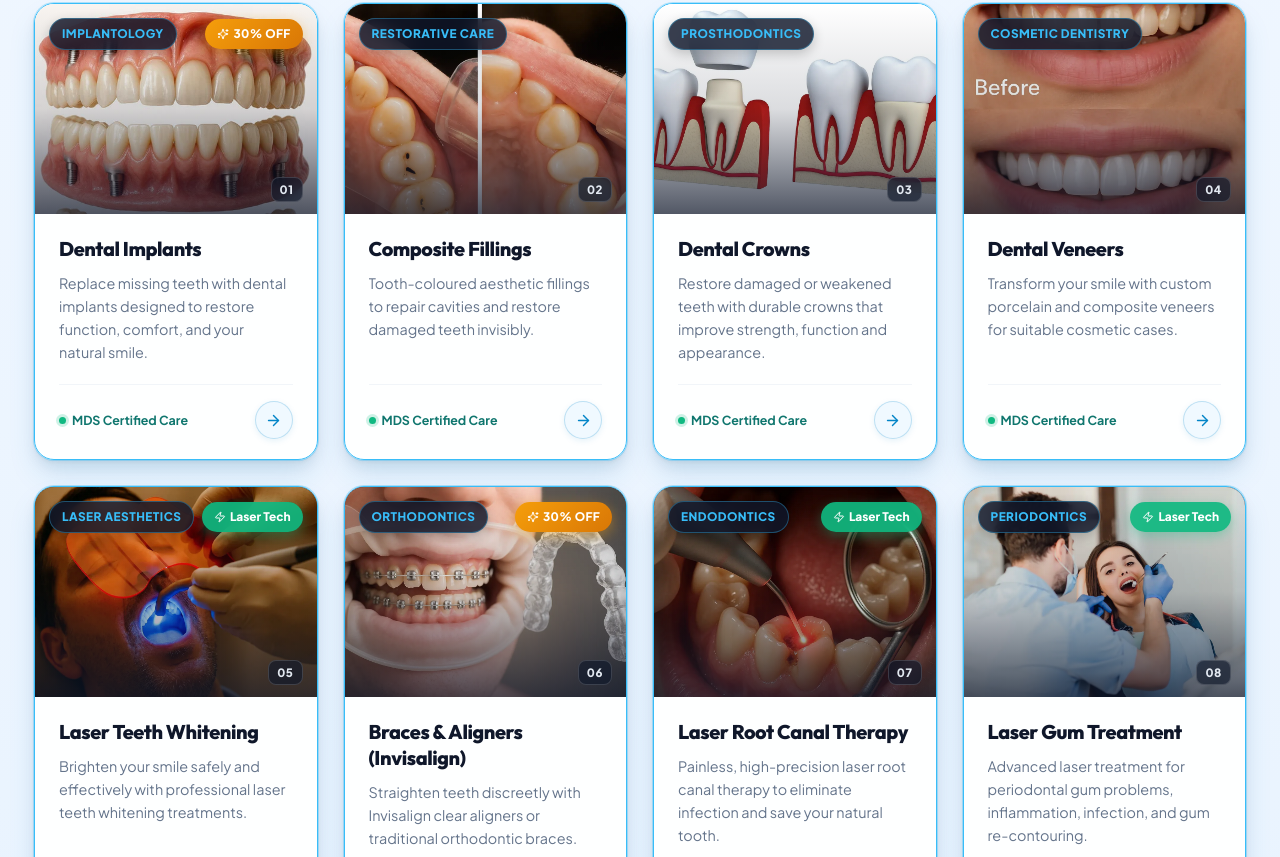
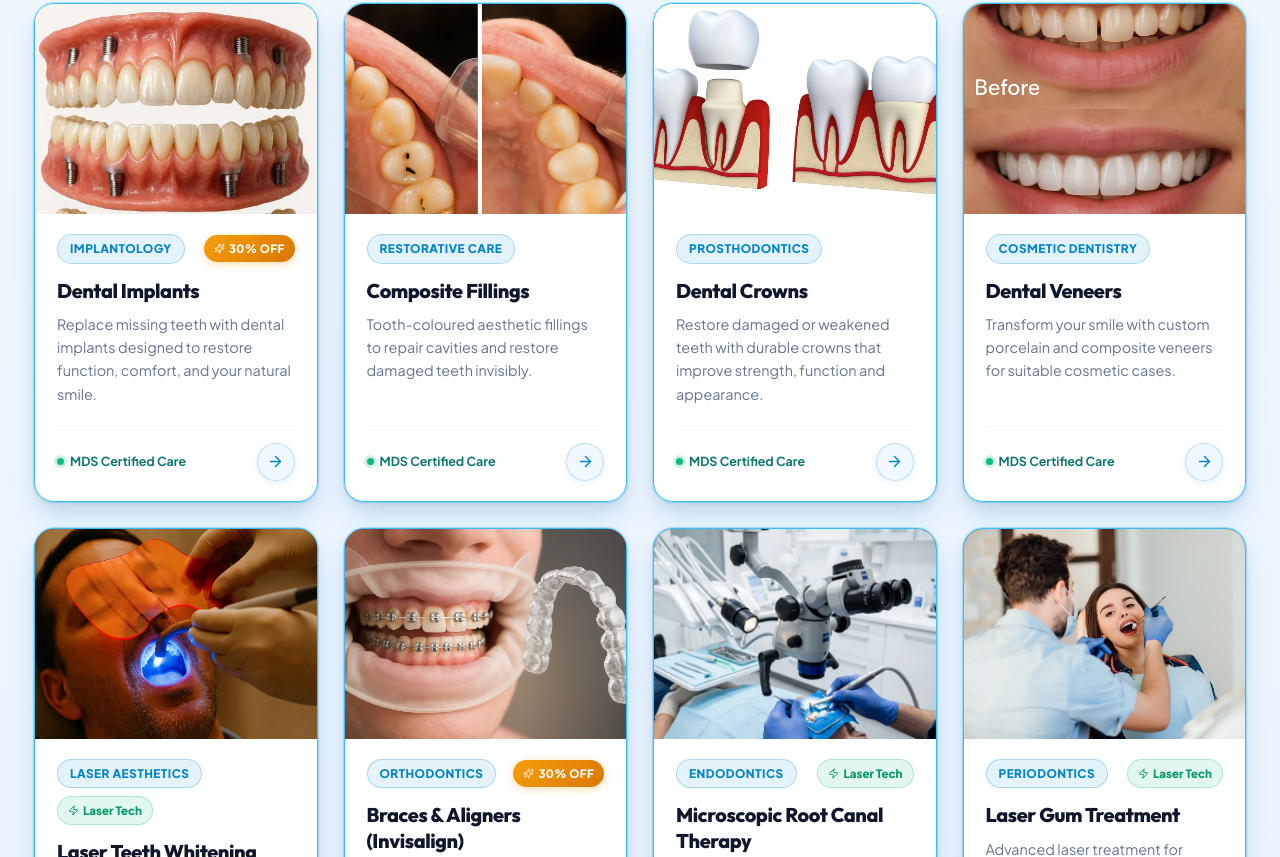
Before and after one commit to syedsujafali/simplysmiliez, a Next.js app: page /all-services in a window 1280 px wide. Shown: the part 783-1640 px from the top of the page. Built offline with nearby package versions, Linux system fonts and the light colour scheme.

Commit message:
feat: add components, static assets, and data files for clinic website

```diff
--- a/src/components/Footer.tsx
+++ b/src/components/Footer.tsx
@@ -34,7 +34,7 @@ export default function Footer() {
 
   const services = [
     { title: 'Invisalign & Clear Aligners', href: '/braces' },
-    { title: 'Laser Root Canal Therapy', href: '/laserroot' },
+    { title: 'Microscopic Root Canal Therapy', href: '/laserroot' },
     { title: 'Pediatric Dentistry', href: '/pediatary' },
     { title: 'Dental Implants', href: '/dentalimplant' },
     { title: 'Dental Veneers', href: '/dental-veneers-hyderabad' },
@@ -109,7 +109,7 @@ export default function Footer() {
 
               <div style={{ display: 'flex', gap: '10px', flexWrap: 'wrap' }}>
                 <a
-                  href={`tel:${clinicInfo.phones?.[0]?.value || '+919603338904'}`}
+                  href={`tel:${clinicInfo.phones?.[0]?.value || '+917799376656'}`}
                   className="btn btn-primary btn-sm"
                   style={{
                     padding: '8px 16px',
@@ -237,12 +237,12 @@ export default function Footer() {
                       Phone Numbers:
                     </strong>
                     <div style={{ display: 'flex', flexWrap: 'wrap', alignItems: 'center', gap: '6px' }}>
-                      <a href={`tel:${clinicInfo.phones?.[0]?.value || '+919603338904'}`} style={{ color: '#38bdf8', fontWeight: '700', whiteSpace: 'nowrap' }}>
-                        {clinicInfo.phones?.[0]?.display || '96033 38904'}
+                      <a href={`tel:${clinicInfo.phones?.[0]?.value || '+917799376656'}`} style={{ color: '#38bdf8', fontWeight: '700', whiteSpace: 'nowrap' }}>
+                        {clinicInfo.phones?.[0]?.display || '77993 76656'}
                       </a>
                       <span style={{ color: '#64748b' }}>•</span>
-                      <a href={`tel:${clinicInfo.phones?.[1]?.value || '+917799376656'}`} style={{ color: '#38bdf8', fontWeight: '700', whiteSpace: 'nowrap' }}>
-                        {clinicInfo.phones?.[1]?.display || '77993 76656'}
+                      <a href={`tel:${clinicInfo.phones?.[1]?.value || '+919603338904'}`} style={{ color: '#38bdf8', fontWeight: '700', whiteSpace: 'nowrap' }}>
+                        {clinicInfo.phones?.[1]?.display || '96033 38904'}
                       </a>
                     </div>
                   </div>
@@ -616,12 +616,12 @@ export default function Footer() {
               <div style={{ display: 'flex', alignItems: 'center', gap: '8px', marginTop: '4px' }}>
                 <Phone size={15} style={{ color: '#38bdf8', flexShrink: 0 }} />
                 <span>Call: </span>
-                <a href={`tel:${clinicInfo.phones?.[0]?.value || '+919603338904'}`} style={{ color: '#38bdf8', fontWeight: '700' }}>
-                  {clinicInfo.phones?.[0]?.display || '96033 38904'}
+                <a href={`tel:${clinicInfo.phones?.[0]?.value || '+917799376656'}`} style={{ color: '#38bdf8', fontWeight: '700' }}>
+                  {clinicInfo.phones?.[0]?.display || '77993 76656'}
                 </a>
                 <span>•</span>
-                <a href={`tel:${clinicInfo.phones?.[1]?.value || '+917799376656'}`} style={{ color: '#38bdf8', fontWeight: '700' }}>
-                  {clinicInfo.phones?.[1]?.display || '77993 76656'}
+                <a href={`tel:${clinicInfo.phones?.[1]?.value || '+919603338904'}`} style={{ color: '#38bdf8', fontWeight: '700' }}>
+                  {clinicInfo.phones?.[1]?.display || '96033 38904'}
                 </a>
               </div>
 
@@ -657,7 +657,7 @@ export default function Footer() {
               </a>
 
               <a
-                href={`tel:${clinicInfo.phones?.[0]?.value || '+919603338904'}`}
+                href={`tel:${clinicInfo.phones?.[0]?.value || '+917799376656'}`}
                 className="btn btn-primary"
                 style={{
                   width: '100%',
@@ -670,7 +670,7 @@ export default function Footer() {
                   textTransform: 'uppercase'
                 }}
               >
-                <Phone size={16} /> CALL NOW: {clinicInfo.phones?.[0]?.display || '96033 38904'}
+                <Phone size={16} /> CALL NOW: {clinicInfo.phones?.[0]?.display || '77993 76656'}
               </a>
             </div>
 
--- a/src/components/Navbar.tsx
+++ b/src/components/Navbar.tsx
@@ -42,7 +42,7 @@ export default function Navbar({ onOpenAppointment }: NavbarProps) {
   const specialitiesCol1 = [
     { title: 'Invisalign & Braces', href: '/braces', desc: 'Invisible aligners & orthodontic smile correction', badge: '30% Off' },
     { title: 'Dental Implants', href: '/dentalimplant', desc: 'Permanent titanium tooth replacement', badge: 'Popular' },
-    { title: 'Single-Sitting Laser RCT', href: '/laserroot', desc: 'Pain-free laser endodontics root canal' },
+    { title: 'Microscopic Root Canal Therapy', href: '/laserroot', desc: 'Precision surgical magnification root canal' },
     { title: 'Laser Teeth Whitening', href: '/laserteeth', desc: 'Instant 1-hour clinic smile brightening' },
     { title: 'Pediatric Dentistry', href: '/pediatary', desc: 'Specialized gentle dental care for kids' }
   ];
--- a/src/components/ServiceCard.tsx
+++ b/src/components/ServiceCard.tsx
@@ -1,6 +1,6 @@
 'use client';
 import Link from 'next/link';
-import { ArrowRight, Sparkles, ShieldCheck, Zap } from 'lucide-react';
+import { ArrowRight, Sparkles, Zap } from 'lucide-react';
 
 export default function ServiceCard({ service, index = 0 }) {
   const isSpecialOffer = service.slug === 'braces' || service.slug === 'dentalimplant';
@@ -21,8 +21,6 @@ export default function ServiceCard({ service, index = 0 }) {
     return 'Speciality Care';
   };
 
-  const formattedNumber = index < 9 ? `0${index + 1}` : `${index + 1}`;
-
   return (
     <Link
       href={`/${service.slug}`}
@@ -34,102 +32,74 @@ export default function ServiceCard({ service, index = 0 }) {
         cursor: 'pointer'
       }}
     >
-      {/* Image Stage */}
+      {/* Image Stage: Pure & clean image with zero overlays */}
       <div className="service-img-wrap" style={{ display: 'block', position: 'relative' }}>
         <img
           src={service.image}
           alt={service.title}
         />
+      </div>
+
+      {/* Card Content Body */}
+      <div style={{ padding: '20px 22px 20px 22px', display: 'flex', flexDirection: 'column', flexGrow: 1 }}>
+        {/* Badges Bar (Rendered BELOW the image) */}
         <div style={{
-          position: 'absolute',
-          inset: 0,
-          background: 'linear-gradient(to top, rgba(15, 23, 42, 0.72) 0%, rgba(15, 23, 42, 0.15) 50%, transparent 100%)'
-        }} />
-
-        {/* Top Badges */}
-        <div style={{
-          position: 'absolute',
-          top: '14px',
-          left: '14px',
-          right: '14px',
           display: 'flex',
           alignItems: 'center',
           justifyContent: 'space-between',
-          zIndex: 10,
-          pointerEvents: 'none'
+          gap: '8px',
+          marginBottom: '14px',
+          flexWrap: 'wrap'
         }}>
           <span style={{
-            backgroundColor: 'rgba(15, 23, 42, 0.82)',
-            color: '#38bdf8',
-            padding: '5px 12px',
+            backgroundColor: 'rgba(2, 132, 199, 0.1)',
+            color: '#0284c7',
+            padding: '4px 12px',
             borderRadius: '9999px',
             fontSize: '0.74rem',
             fontWeight: '800',
             letterSpacing: '0.04em',
             textTransform: 'uppercase',
-            backdropFilter: 'blur(10px)',
-            border: '1px solid rgba(56, 189, 248, 0.35)',
-            boxShadow: '0 4px 12px rgba(0,0,0,0.2)'
+            border: '1px solid rgba(2, 132, 199, 0.25)'
           }}>
             {getCategory()}
           </span>
 
+            {/* Special Highlight Badges (if any) */}
             {isSpecialOffer ? (
               <span style={{
                 background: 'linear-gradient(135deg, #f59e0b 0%, #d97706 100%)',
                 color: '#ffffff',
-              padding: '5px 12px',
+                padding: '4px 10px',
                 borderRadius: '9999px',
-              fontSize: '0.74rem',
+                fontSize: '0.72rem',
                 fontWeight: '800',
                 letterSpacing: '0.03em',
-              boxShadow: '0 4px 14px rgba(245, 158, 11, 0.45)',
-              display: 'flex',
+                boxShadow: '0 2px 8px rgba(245, 158, 11, 0.35)',
+                display: 'inline-flex',
                 alignItems: 'center',
                 gap: '4px'
               }}>
-              <Sparkles size={12} /> 30% OFF
+                <Sparkles size={11} /> 30% OFF
               </span>
             ) : isLaser ? (
               <span style={{
-              background: 'rgba(16, 185, 129, 0.92)',
-              color: '#ffffff',
-              padding: '5px 12px',
+                backgroundColor: 'rgba(16, 185, 129, 0.12)',
+                color: '#059669',
+                padding: '4px 10px',
                 borderRadius: '9999px',
-              fontSize: '0.74rem',
+                fontSize: '0.72rem',
                 fontWeight: '800',
-              backdropFilter: 'blur(8px)',
-              display: 'flex',
+                display: 'inline-flex',
                 alignItems: 'center',
                 gap: '4px',
-              boxShadow: '0 4px 12px rgba(16, 185, 129, 0.35)'
+                border: '1px solid rgba(16, 185, 129, 0.25)'
               }}>
-              <Zap size={12} /> Laser Tech
+                <Zap size={11} /> Laser Tech
               </span>
             ) : null}
         </div>
 
-        {/* Index Tag on Bottom-Right of Image */}
-        <div style={{
-          position: 'absolute',
-          bottom: '12px',
-          right: '14px',
-          backgroundColor: 'rgba(15, 23, 42, 0.65)',
-          color: '#e2e8f0',
-          backdropFilter: 'blur(6px)',
-          border: '1px solid rgba(255, 255, 255, 0.15)',
-          borderRadius: '8px',
-          padding: '2px 8px',
-          fontSize: '0.72rem',
-          fontWeight: '800',
-          letterSpacing: '0.05em'
-        }}>
-          {formattedNumber}
-        </div>
-      </div>
-
-      {/* Card Content Body */}
-      <div style={{ padding: '22px 24px 20px 24px', display: 'flex', flexDirection: 'column', flexGrow: 1 }}>
         <h3 style={{
           fontSize: '1.24rem',
           fontWeight: '800',
--- a/src/components/ServicesModal.tsx
+++ b/src/components/ServicesModal.tsx
@@ -31,7 +31,7 @@ export default function ServicesModal({ isOpen, onClose }: ServicesModalProps) {
     { title: 'Dental Veneers', desc: 'Porcelain veneers for a perfect smile', href: '/dental-veneers-hyderabad' },
     { title: 'Braces & Invisalign', desc: 'Teeth straightening & clear aligners', href: '/braces' },
     { title: 'Laser Teeth Whitening', desc: 'Instant brightening & stain removal', href: '/laserteeth' },
-    { title: 'Laser Root Canal Therapy', desc: 'Painless & precision RCT treatment', href: '/laserroot' },
+    { title: 'Microscopic Root Canal Therapy', desc: 'Painless precision surgical magnification RCT', href: '/laserroot' },
     { title: 'Laser Gum Surgery', desc: 'Minimally invasive periodontal care', href: '/lasergum' },
     { title: 'Dental Implants', desc: 'Permanent natural tooth replacement', href: '/dentalimplant' },
     { title: 'Pediatric Dentistry', desc: 'Gentle dental care for kids', href: '/pediatary' },
--- a/src/components/TestimonialSlider.tsx
+++ b/src/components/TestimonialSlider.tsx
@@ -42,13 +42,13 @@ export default function TestimonialSlider() {
     setCurrentIndex((prev) => prev - 1);
   };
 
-  // Automatic scrolling every 3.6 seconds (pauses when user hovers to read)
+  // Automatic scrolling every 2.5 seconds (pauses when user hovers to read)
   useEffect(() => {
     if (isPaused) return;
 
     const timer = setInterval(() => {
       nextSlide();
-    }, 3600);
+    }, 2500);
 
     return () => clearInterval(timer);
   }, [isPaused, count]);
@@ -162,7 +162,7 @@ export default function TestimonialSlider() {
           onTransitionEnd={handleTransitionEnd}
           style={{
             transform: cardWidth > 0 ? `translateX(-${currentIndex * cardWidth}px)` : `translateX(-${currentIndex * 42}%)`,
-            transition: isAnimated ? 'transform 0.48s cubic-bezier(0.16, 1, 0.3, 1)' : 'none'
+            transition: isAnimated ? 'transform 0.35s cubic-bezier(0.25, 1, 0.5, 1)' : 'none'
           }}
         >
           {loopedItems.map((item, idx) => (
--- a/src/components/UnifiedHeader.tsx
+++ b/src/components/UnifiedHeader.tsx
@@ -98,7 +98,7 @@ export default function UnifiedHeader({ onOpenAppointment }: UnifiedHeaderProps)
   const specialitiesCol1 = [
     { title: 'Invisalign & Braces', href: '/braces', desc: 'Invisible aligners & orthodontic smile correction', badge: '30% Off' },
     { title: 'Dental Implants', href: '/dentalimplant', desc: 'Permanent titanium tooth replacement', badge: '30% Off' },
-    { title: 'Single-Sitting Laser RCT', href: '/laserroot', desc: 'Painless laser endodontics root canal' },
+    { title: 'Microscopic Root Canal Therapy', href: '/laserroot', desc: 'Painless precision surgical magnification RCT' },
     { title: 'Laser Teeth Whitening', href: '/laserteeth', desc: 'Instant 1-hour clinic smile brightening' },
     { title: 'Pediatric Dentistry', href: '/pediatary', desc: 'Gentle dental care for toddlers & kids' }
   ];
--- a/src/data/clinicData.ts
+++ b/src/data/clinicData.ts
@@ -3,11 +3,11 @@ export const clinicInfo = {
   tagline: "Comprehensive Dental Care in Shaikpet, Hyderabad",
   discountBanner: "30% Discount on Invisalign & Dental Implants",
   phones: [
-    { display: "96033 38904", value: "+919603338904" },
-    { display: "77993 76656", value: "+917799376656" }
+    { display: "77993 76656", value: "+917799376656" },
+    { display: "96033 38904", value: "+919603338904" }
   ],
-  primaryPhone: "96033 38904",
-  secondaryPhone: "77993 76656",
+  primaryPhone: "77993 76656",
+  secondaryPhone: "96033 38904",
   whatsapp: "+917799376656",
   whatsappUrl: "https://wa.me/917799376656",
   email: "info.invisaligndental@gmail.com",
--- a/src/data/servicesData.ts
+++ b/src/data/servicesData.ts
@@ -1016,12 +1016,12 @@ export const servicesData = [
   },
   {
     "slug": "laserroot",
-    "title": "Laser Root Canal Therapy",
-    "heroHeading": "Laser Root Canal Treatment in Hyderabad\n | Simply Smilez Dental Clinic",
-    "image": "/images/laserroot.webp",
-    "shortDesc": "Painless, high-precision laser root canal therapy to eliminate infection and save your natural tooth.",
-    "metaTitle": "Laser Root Canal Treatment in Hyderabad | Simply Smilez",
-    "metaDescription": "Get laser root canal treatment in Hyderabad at Simply Smilez Dental Clinic, Shaikpet. Preserve infected or damaged teeth with personalized dental care.",
+    "title": "Microscopic Root Canal Therapy",
+    "heroHeading": "Microscopic Root Canal Treatment in Hyderabad\n | Simply Smilez Dental Clinic",
+    "image": "/images/microscopic-root-canal.jpg",
+    "shortDesc": "Painless, high-precision microscopic root canal therapy with advanced surgical magnification to eliminate infection and save your natural tooth.",
+    "metaTitle": "Microscopic Root Canal Treatment in Hyderabad | Simply Smilez",
+    "metaDescription": "Get microscopic root canal treatment in Hyderabad at Simply Smilez Dental Clinic, Shaikpet. Advanced surgical magnification preserves damaged teeth with unmatched precision.",
     "sections": [
       {
         "heading": "What Is Root Canal Treatment?",
```
Also changed, not shown: src/components/GalleryViewer.tsx (+19 -54 lines), src/components/MobileServicesSlider.tsx (+31 -85 lines), public/images/microscopic-root-canal.jpg (added). Lines whose indentation alone changed are shown as unchanged.
